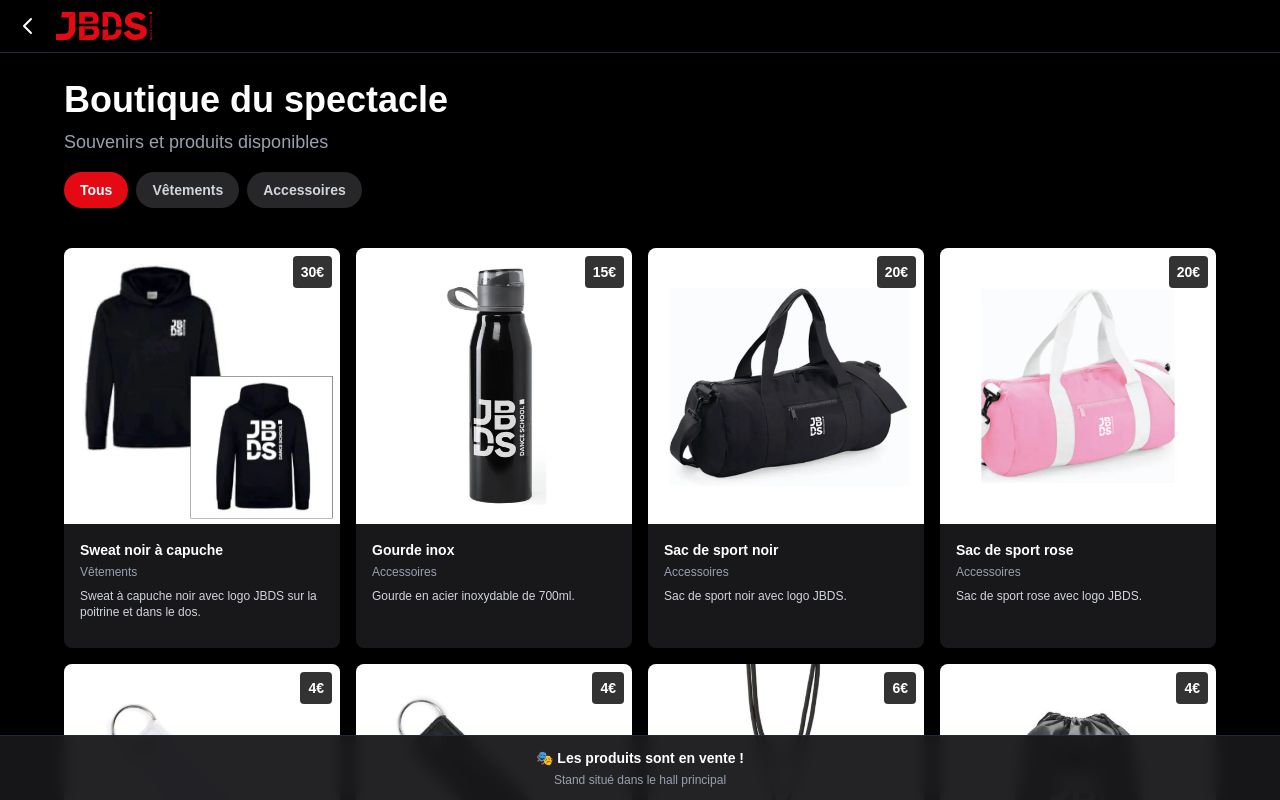
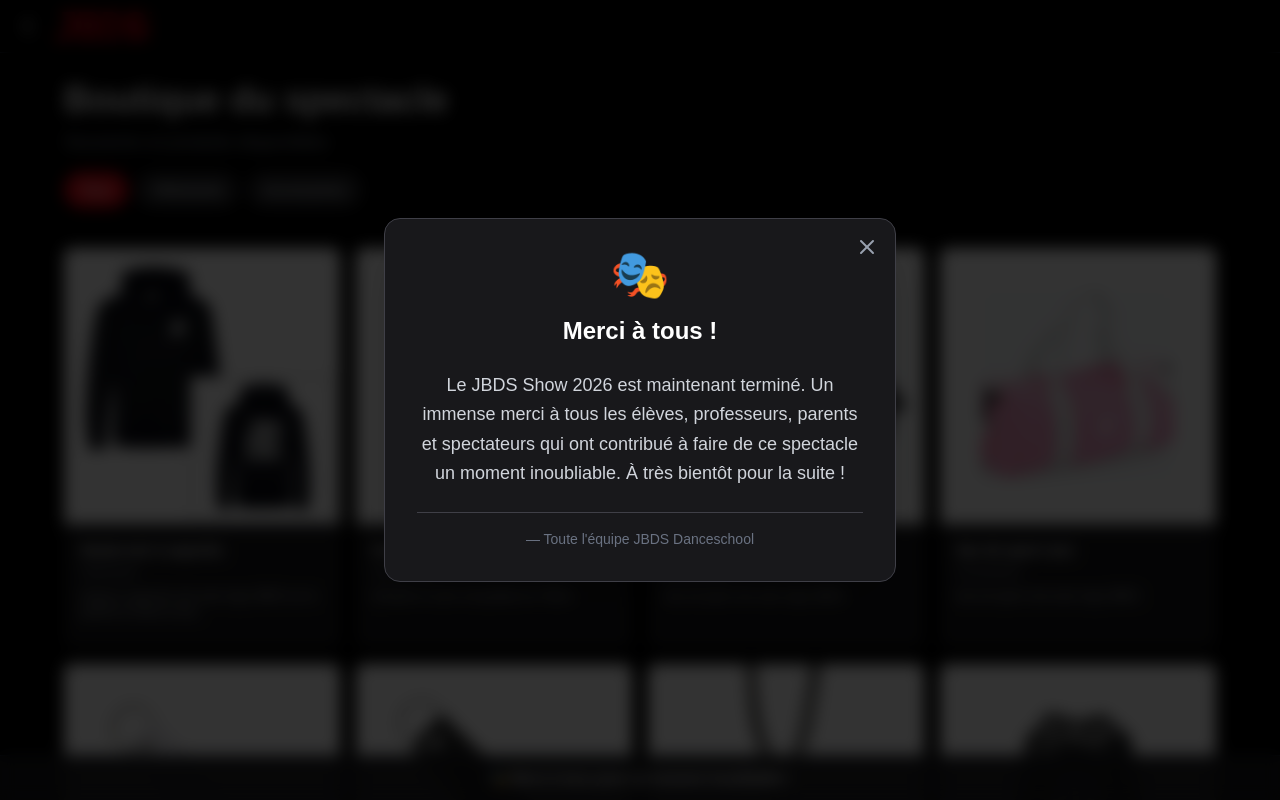
Before and after one commit to Agence-Raid/AR-WEBSITE-JBDS-SHOW2026, a Next.js app: page /boutique in a window 1280 px wide. Built offline with nearby package versions, Linux system fonts and the light colour scheme.

Commit message:
Post show message

```diff
--- a/app/boutique/page.tsx
+++ b/app/boutique/page.tsx
@@ -73,13 +73,6 @@
                       </span>
                     </div>
                   )}
-                  <div className="absolute top-2 right-2">
-                    <div className="bg-black/80 backdrop-blur-sm px-2 py-1 rounded">
-                      <span className="text-white font-bold text-sm">
-                        {product.price}€
-                      </span>
-                    </div>
-                  </div>
                 </div>
                 <div className="p-4">
                   <h3 className="text-white font-bold text-sm mb-1 line-clamp-2">
@@ -118,19 +111,8 @@
         </div>
       </div>
 
-      {/* Info Banner */}
-      <div className="fixed bottom-0 left-0 right-0 bg-zinc-900/95 backdrop-blur-sm border-t border-gray-800 px-4 py-3">
-        <div className="max-w-6xl mx-auto text-center">
-          <p className="text-white text-sm font-semibold mb-1">
-            🎭 Les produits sont en vente !
-          </p>
-          <p className="text-gray-400 text-xs">
-            Stand situé dans le hall principal
-          </p>
-        </div>
-      </div>
 
-      <style jsx>{`
+<style jsx>{`
         .scrollbar-hide::-webkit-scrollbar {
           display: none;
         }
--- a/app/layout.tsx
+++ b/app/layout.tsx
@@ -2,6 +2,7 @@
 import { Geist, Geist_Mono } from "next/font/google";
 import "./globals.css";
 import { AppProvider } from "@/context/AppContext";
+import PostShowWrapper from "@/components/PostShowWrapper";
 
 const geistSans = Geist({
   variable: "--font-geist-sans",
@@ -36,7 +37,9 @@
       <body
         className={`${geistSans.variable} ${geistMono.variable} antialiased`}
       >
-        <AppProvider>{children}</AppProvider>
+        <AppProvider>
+          <PostShowWrapper>{children}</PostShowWrapper>
+        </AppProvider>
       </body>
     </html>
   );
--- /dev/null
+++ b/components/PostShowWrapper.tsx
@@ -0,0 +1,69 @@
+'use client';
+
+import { useState, useEffect } from 'react';
+
+export default function PostShowWrapper({ children }: { children: React.ReactNode }) {
+  const [showPopup, setShowPopup] = useState(false);
+  const [mounted, setMounted] = useState(false);
+
+  useEffect(() => {
+    setMounted(true);
+    const seen = sessionStorage.getItem('postshow-popup-seen');
+    if (!seen) {
+      setShowPopup(true);
+      sessionStorage.setItem('postshow-popup-seen', '1');
+    }
+  }, []);
+
+  return (
+    <>
+      {children}
+
+      {/* Sitewide bottom banner */}
+      {mounted && (
+        <div
+          className="fixed bottom-0 left-0 right-0 z-40 bg-zinc-900/95 backdrop-blur-sm border-t border-gray-800 px-4 py-3 cursor-pointer"
+          onClick={() => setShowPopup(true)}
+        >
+          <p className="text-white text-sm font-semibold text-center">
+            🎭 Merci à tous pour ce moment inoubliable !
+          </p>
+        </div>
+      )}
+
+      {/* Thank-you popup */}
+      {showPopup && (
+        <div className="fixed inset-0 z-50 flex items-center justify-center p-4 bg-black/80 backdrop-blur-sm">
+          <div className="relative bg-zinc-900 border border-zinc-700 rounded-2xl max-w-lg w-full p-8 shadow-2xl">
+            <button
+              onClick={() => setShowPopup(false)}
+              className="absolute top-4 right-4 text-gray-400 hover:text-white transition-colors touch-manipulation"
+              aria-label="Fermer"
+            >
+              <svg xmlns="http://www.w3.org/2000/svg" width="24" height="24" viewBox="0 0 24 24" fill="none" stroke="currentColor" strokeWidth="2" strokeLinecap="round" strokeLinejoin="round">
+                <line x1="18" y1="6" x2="6" y2="18" />
+                <line x1="6" y1="6" x2="18" y2="18" />
+              </svg>
+            </button>
+
+            <div className="text-center">
+              <div className="text-5xl mb-4">🎭</div>
+              <h2 className="text-white text-2xl font-bold mb-6">
+                Merci à tous !
+              </h2>
+              <p className="text-gray-300 text-lg leading-relaxed">
+                Le JBDS Show 2026 est maintenant terminé. Un immense merci à tous les élèves, professeurs,
+                parents et spectateurs qui ont contribué à faire de ce spectacle un moment inoubliable.
+                À très bientôt pour la suite&nbsp;!
+              </p>
+              <div className="mt-6 h-px bg-zinc-700" />
+              <p className="mt-4 text-gray-500 text-sm">
+                — Toute l'équipe JBDS Danceschool
+              </p>
+            </div>
+          </div>
+        </div>
+      )}
+    </>
+  );
+}
```
